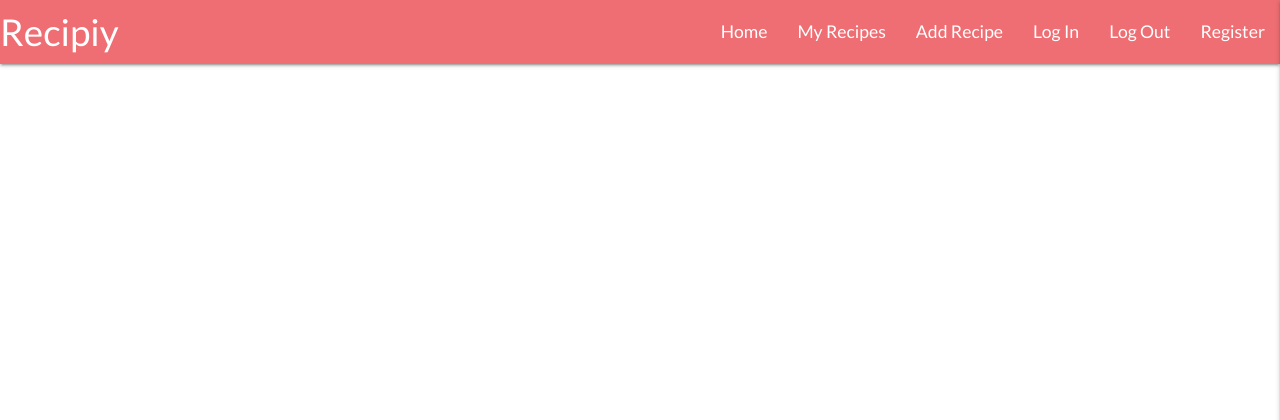
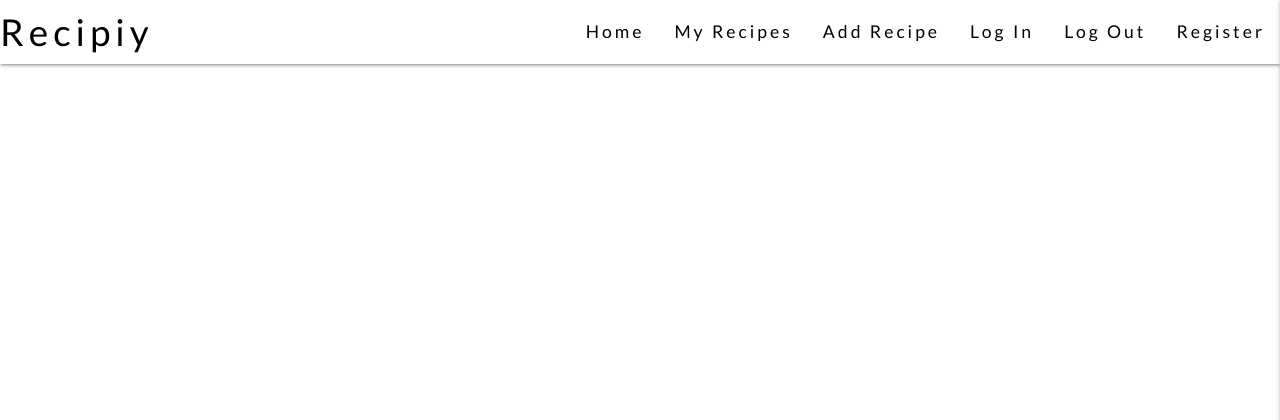
Before and after one commit to BesnikShala/Recipiy-MS3-Project, a Flask app: page / in a window 1280 px wide. Shown: the top 420 px of the page. Run offline with Flask 2, Linux system fonts and the light colour scheme; data that the repository does not hold is empty; some libraries are stand-ins or nearby versions.

Commit message:
Customize navbar to suit style and scheme

```diff
--- a/static/css/style.css
+++ b/static/css/style.css
@@ -11,3 +11,13 @@ html, body {
 .text-shadow {
     text-shadow: 2px 2px 2px rgba(rgb(34, 6, 6, 0.5), green, blue, alpha);
 }
+
+nav ul a {
+    color: black;
+    letter-spacing: 3px;
+}
+
+nav .brand-logo {
+    color: black;
+    letter-spacing: 5px;
+}
--- a/templates/base.html
+++ b/templates/base.html
@@ -14,7 +14,7 @@
 <body>
     <!-- navbar -->
     <header>
-          <nav class="nav-extended text-shadow">
+          <nav class="nav-extended text-shadow white">
               <div class="nav-wrapper">
                   <a href="{{ url_for('get_recipes') }}" class="brand-logo">Recipiy</a>
                   <a href="#" data-target="mobile-demo" class="sidenav-trigger right"><i class="fas fa-bars"></i></a>
```
